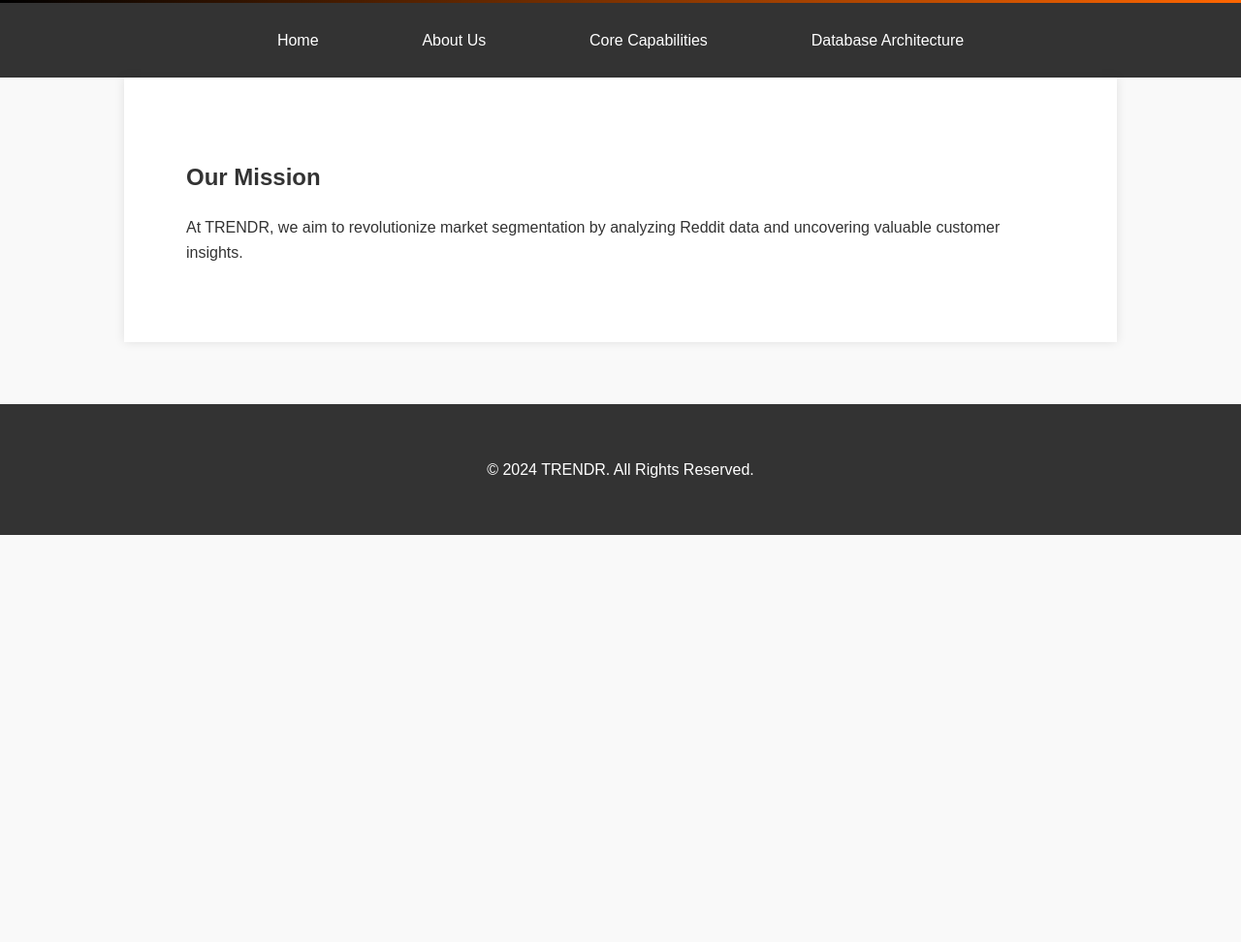
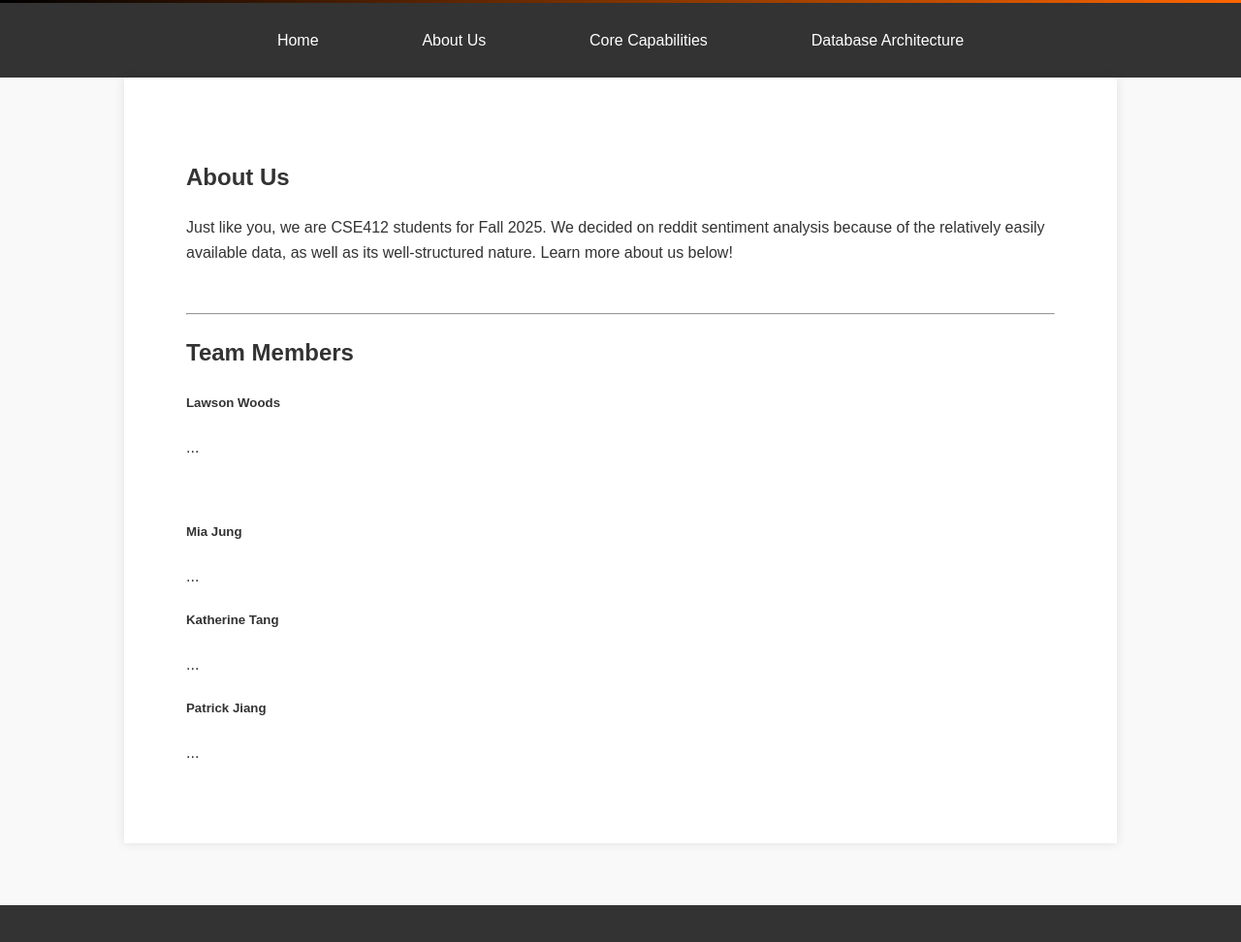
Before and after one commit to patjiang/Trendr, a plain HTML site: page about.html in a window 1280 px wide. Shown: the part 258-1230 px from the top of the page at 97% size. Before the commit the page ends 810 px from the top, so only its background shows below. Drawn offline with Linux system fonts and the light colour scheme.

Commit message:
Update about.html

```diff
--- a/about.html
+++ b/about.html
@@ -24,8 +24,21 @@
 
     <div class="container">
         <section>
-            <h2>Our Mission</h2>
-            <p>At TRENDR, we aim to revolutionize market segmentation by analyzing Reddit data and uncovering valuable customer insights.</p>
+            <h2>About Us</h2>
+            <p>Just like you, we are CSE412 students for Fall 2025. We decided on reddit sentiment analysis because of the relatively
+            easily available data, as well as its well-structured nature. Learn more about us below!</p>
+            <br>
+            <hr>
+            <h2>Team Members</h2>
+            <h5>Lawson Woods</h5>
+            <p>...</p>
+            <br>
+            <h5>Mia Jung</h5>
+            <p>...</p>
+            <h5>Katherine Tang</h5>
+            <p>...</p>
+            <h5>Patrick Jiang</h5>
+            <p>...</p>
         </section>
     </div>
 
```
